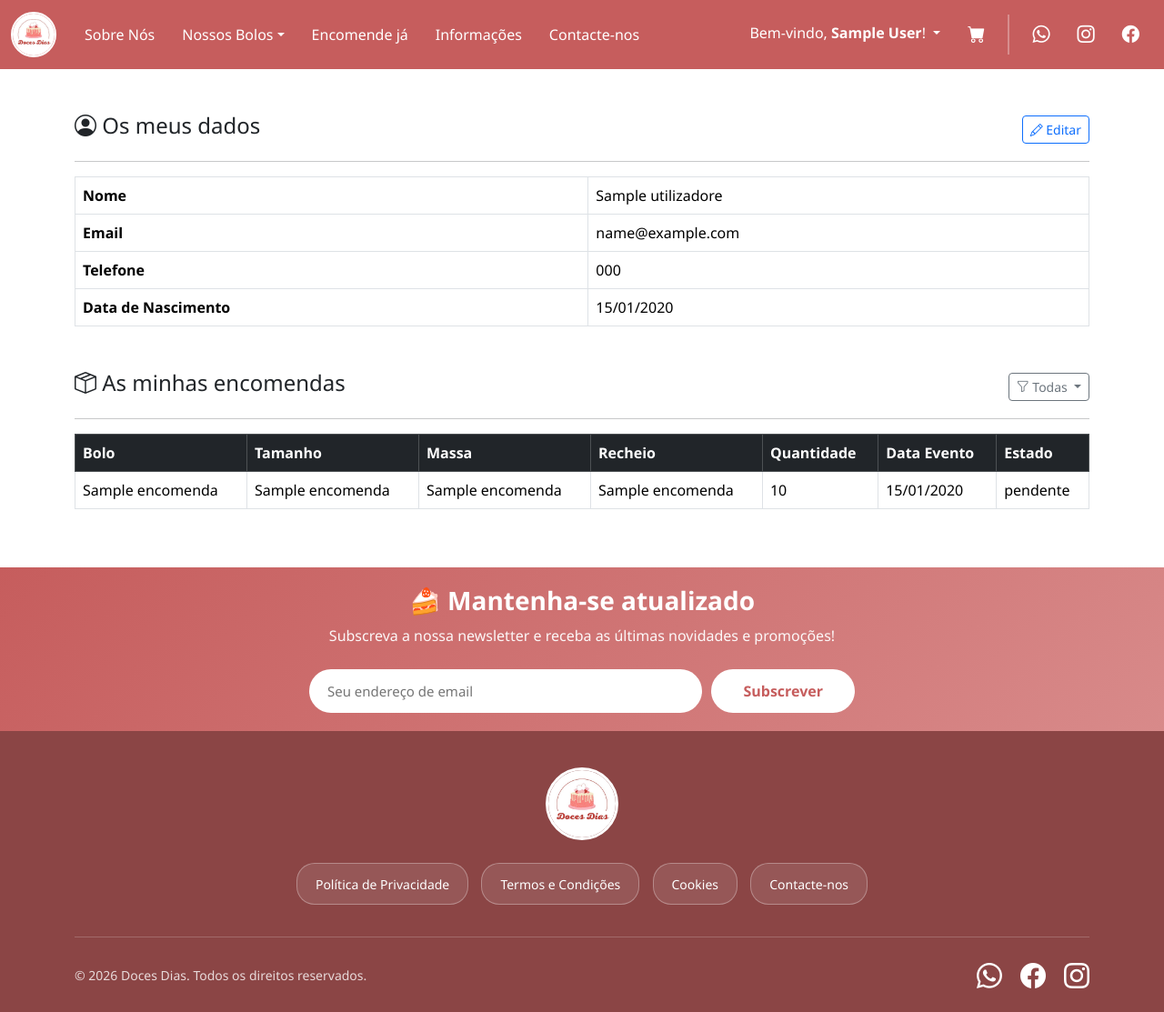
After one commit to Martim1964/PAP, a PHP site: page /PAP/pages/data/user-data.php in a window 1280 px wide. The commit adds this page. Shown: the whole page at 91% size. Run offline with PHP 8.4, Linux system fonts and the light colour scheme; the visitor is signed in with stand-in values (Sample User, id 1); tables that the repository leaves empty hold one stand-in row (values such as "Sample post").

Commit message:
Atualizacao 01/04 21h50

```diff
--- a/actions/processa_login.php
+++ b/actions/processa_login.php
@@ -43,6 +43,8 @@ if (isset($_POST['email']) && isset($_POST['pass'])) {
         if(password_verify($senha, $row['pass'])){
             $_SESSION['user'] = $row['email'];
             $_SESSION['nome'] = $row['nome'];
+            $_SESSION['user_id'] = $row['id'];
+            $_SESSION['admin']   = $row['admin'];
             header("Location: $destination");
             exit;
         } else {
--- a/includes/header-bolos.php
+++ b/includes/header-bolos.php
@@ -37,10 +37,10 @@
                     <li class="nav-item dropdown">
                         <a class="nav-link dropdown-toggle" href="#" role="button" data-bs-toggle="dropdown" aria-expanded="false">Nossos Bolos</a>
                             <ul class="dropdown-menu">
-                                <li><a class="dropdown-item" href="../../pages/bolos/casamento.php">🎂 Bolos de casamento</a></li>
-                                <li><a class="dropdown-item" href="../../pages/bolos/aniversario.php">🎉 Bolos de aniversário</a></li>
-                                <li><a class="dropdown-item" href="../../pages/bolos/batizados.php">👶 Bolos de batizado</a></li>
-                                <li><a class="dropdown-item" href="../../pages/bolos/cupcakes.php">🧁 Cupcakes/Bolos tradicionais</a></li>
+                                <li><a class="dropdown-item" href="../../pages/bolos/casamento.php">Bolos de casamento</a></li>
+                                <li><a class="dropdown-item" href="../../pages/bolos/aniversario.php">Bolos de aniversário</a></li>
+                                <li><a class="dropdown-item" href="../../pages/bolos/batizados.php">Bolos de batizado</a></li>
+                                <li><a class="dropdown-item" href="../../pages/bolos/cupcakes.php">Cupcakes/Bolos tradicionais</a></li>
                             </ul>
                     </li>
 
@@ -57,19 +57,29 @@
 
                 <!-- Right side: Login, Cart and Social Media -->
                 <ul class="navbar-nav">
-                    <?php if(isset($_SESSION['user'])): ?>
-                        <li class="nav-item">
-                            <a href="#" class="nav-link" onclick="if(confirm('Deseja realmente fazer logout?')){window.location='../../actions/logout.php';}return false;">
-                                Bem vindo, <strong><?php echo $_SESSION['nome']; ?></strong>!
+                    <?php if(isset($_SESSION['user_id'])): ?>
+                        <li class="nav-item dropdown">
+                            <a class="nav-link dropdown-toggle" href="#" role="button" data-bs-toggle="dropdown">
+                                Bem-vindo, <strong><?php echo htmlspecialchars($_SESSION['nome']); ?></strong>!
                             </a>
+                            <ul class="dropdown-menu dropdown-menu-end">
+                                <li><a class="dropdown-item" href="../../pages/data/user-data.php">Ver conta</a></li>
+                                <?php if($_SESSION['admin'] == 1): ?>
+                                    <li><a class="dropdown-item" href="../../pages/data/admin-data.php">Painel Admin</a></li>
+                                <?php endif; ?>
+                                <li><hr class="dropdown-divider"></li>
+                                <li><a class="dropdown-item text-danger" href="../../actions/logout.php">Terminar sessão</a></li>
+                            </ul>
                         </li>
                     <?php else: ?>
                         <li class="nav-item">
-                            <a class="nav-link" href="../../pages/login.php">
+                            <a class="nav-link" href="../pages/login.php">
                                 <i class="bi bi-person"></i> Login/Registe-se
                             </a>
                         </li>
                     <?php endif; ?>
+
+
                     <li class="nav-item">
                         <a class="nav-link" href="../../pages/compras.php">
                             <i class="bi bi-cart-fill"></i>
--- /dev/null
+++ b/pages/data/user-data.php
@@ -0,0 +1,175 @@
+<?php
+    require_once __DIR__ . '/../../includes/carrinho.php'; //Ir buscar os dados a pagina do carrinho
+    require_once __DIR__ . '/../../includes/db.php'; //Ir ver os dados inseridos na db
+    dd_start_session(); //Utiliza a funcao criada para start_session no carrinho.php
+
+    if (!isset($_SESSION['user_id'])) { //Confirma que o utilizador está logado
+        header('Location: ../login.php');
+        exit;
+    }
+
+    $user_id = (int)$_SESSION['user_id'];
+
+    // Buscar dados do utilizador
+    $sql_user = "SELECT nome, email, telefone, data_nascimento FROM utilizadores WHERE id = $user_id LIMIT 1";
+    $result_user = mysqli_query($con, $sql_user);
+    $user = mysqli_fetch_assoc($result_user);
+
+    // Filtro
+    // $filtro = $_GET['filtro'] ?? 'todas';
+    // $where_extra = '';
+    // if ($filtro === 'por_entregar') {
+    //     $where_extra = "AND estado NOT IN ('entregue', 'cancelada')";
+    // } elseif ($filtro === 'entregues') {
+    //     $where_extra = "AND estado = 'entregue'";
+    // } elseif ($filtro === 'canceladas') {
+    //     $where_extra = "AND estado = 'cancelada'";
+    // }
+
+    $filtro = '';
+    $where_extra = '';
+    if($filtro == 'entregue' || $filtro == 'cancelada'){
+        $where_extra = "SELECT estado FROM encomendas WHERE estado != 'entregue' AND estado != 'cancelada' ";
+    } elseif ($filtro == 'entregue'){
+        $where_extra = "SELECT estado FROM encomendas WHERE estado = 'entregue' ";
+    } elseif($filtro == 'cancelada'){
+        $where_extra = "SELECT estado FROM encomendas WHERE estado = 'cancelada' ";
+    }
+
+    // Buscar encomendas do utilizador
+    $sql_enc = "SELECT bolo_nome, tamanho_label, massa_label, recheio_label, quantidade, data_evento, estado FROM encomendas WHERE utilizador_id = $user_id $where_extra ORDER BY data_encomenda DESC";
+    $result_enc = mysqli_query($con, $sql_enc);
+?>
+<!DOCTYPE html>
+<html lang="pt-PT">
+<head>
+    <meta charset="UTF-8">
+    <meta name="viewport" content="width=device-width, initial-scale=1.0">
+    <link href="https://cdn.jsdelivr.net/npm/bootstrap@5.3.3/dist/css/bootstrap.min.css" rel="stylesheet">
+    <link rel="stylesheet" href="https://cdn.jsdelivr.net/npm/bootstrap-icons@1.11.3/font/bootstrap-icons.min.css">
+    <script src="https://cdn.jsdelivr.net/npm/bootstrap@5.3.3/dist/js/bootstrap.bundle.min.js"></script>
+    <title>A minha conta - Doces Dias</title>
+</head>
+<body>
+    <?php include __DIR__ . '/../../includes/header-bolos.php'; ?>
+
+    <div class="container my-5">
+
+        <!-- DADOS DO UTILIZADOR -->
+        <div class="d-flex justify-content-between align-items-center mb-3">
+            <h4><i class="bi bi-person-circle"></i> Os meus dados</h4>
+            <button class="btn btn-outline-primary btn-sm" data-bs-toggle="modal" data-bs-target="#modalEditar">
+                <i class="bi bi-pencil"></i> Editar
+            </button>
+        </div>
+        <hr>
+        <?php if ($user): ?>
+        <table class="table table-bordered"> <!-- Tabela com dados do user -->
+            <tr>
+                <th>Nome</th>
+                <td><?= htmlspecialchars($user['nome']) ?></td>
+            </tr>
+            <tr>
+                <th>Email</th>
+                <td><?= htmlspecialchars($user['email']) ?></td>
+            </tr>
+            <tr>
+                <th>Telefone</th>
+                <td><?= htmlspecialchars($user['telefone'] ?? '—') ?></td>
+            </tr>
+            <tr>
+                <th>Data de Nascimento</th>
+                <td><?= $user['data_nascimento'] ? dd_formata_data($user['data_nascimento']) : '—' ?></td>
+            </tr>
+        </table>
+        <?php endif; ?>
+
+        <!-- ENCOMENDAS -->
+        <div class="d-flex justify-content-between align-items-center mt-5 mb-3">
+            <h4><i class="bi bi-box-seam"></i> As minhas encomendas</h4>
+            <!-- DROPDOWN -->
+            <div class="dropdown">
+                <button class="btn btn-outline-secondary btn-sm dropdown-toggle" type="button" data-bs-toggle="dropdown">
+                    <i class="bi bi-funnel"></i>
+                    <?php
+                        $labels = ['todas'=>'Todas','por_entregar'=>'Por entregar','entregues'=>'Entregues','canceladas'=>'Canceladas'];
+                        echo $labels[$filtro] ?? 'Todas';
+                    ?>
+                </button>
+                <ul class="dropdown-menu dropdown-menu-end">
+                    <li><a class="dropdown-item <?= $filtro==='todas'        ? 'active':'' ?>" href="?filtro=todas">Todas</a></li>
+                    <li><a class="dropdown-item <?= $filtro==='por_entregar' ? 'active':'' ?>" href="?filtro=por_entregar">Por entregar</a></li>
+                    <li><a class="dropdown-item <?= $filtro==='entregues'    ? 'active':'' ?>" href="?filtro=entregues">Entregues</a></li>
+                    <li><a class="dropdown-item <?= $filtro==='canceladas'   ? 'active':'' ?>" href="?filtro=canceladas">Canceladas</a></li>
+                </ul>
+            </div>
+        </div>
+        <hr>
+        <table class="table table-bordered table-hover"> <!-- Tabela com dados das encomendas -->
+            <thead class="table-dark">
+                <tr>
+                    <th>Bolo</th>
+                    <th>Tamanho</th>
+                    <th>Massa</th>
+                    <th>Recheio</th>
+                    <th>Quantidade</th>
+                    <th>Data Evento</th>
+                    <th>Estado</th>
+                </tr>
+            </thead>
+            <tbody>
+                <?php if (mysqli_num_rows($result_enc) > 0): ?>
+                    <?php while ($enc = mysqli_fetch_assoc($result_enc)): ?>
+                    <tr>
+                        <td><?= htmlspecialchars($enc['bolo_nome']) ?></td>
+                        <td><?= htmlspecialchars($enc['tamanho_label']) ?></td>
+                        <td><?= htmlspecialchars($enc['massa_label'] ?: '—') ?></td>
+                        <td><?= htmlspecialchars($enc['recheio_label'] ?: '—') ?></td>
+                        <td><?= $enc['quantidade'] ?></td>
+                        <td><?= dd_formata_data($enc['data_evento']) ?></td>
+                        <td><?= htmlspecialchars($enc['estado']) ?></td>
+                    </tr>
+                    <?php endwhile; ?>
+                <?php else: ?>
+                    <tr>
+                        <td colspan="7" class="text-center text-muted">Nenhuma encomenda encontrada.</td>
+                    </tr>
+                <?php endif; ?>
+            </tbody>
+        </table>
+
+    </div>
+
+    <!-- MODAL EDITAR -->
+    <div class="modal fade" id="modalEditar" tabindex="-1">
+        <div class="modal-dialog">
+            <div class="modal-content">
+                <div class="modal-header">
+                    <h5 class="modal-title"><i class="bi bi-pencil"></i> Editar dados</h5>
+                    <button type="button" class="btn-close" data-bs-dismiss="modal"></button>
+                </div>
+                <form action="../../actions/editar-conta.php" method="POST">
+                    <div class="modal-body">
+                        <div class="mb-3">
+                            <label class="form-label">Email</label>
+                            <input type="email" name="email" class="form-control"
+                                value="<?= htmlspecialchars($user['email']) ?>" required>
+                        </div>
+                        <div class="mb-3">
+                            <label class="form-label">Telefone</label>
+                            <input type="tel" name="telefone" class="form-control"
+                                value="<?= htmlspecialchars($user['telefone'] ?? '') ?>">
+                        </div>
+                    </div>
+                    <div class="modal-footer">
+                        <button type="button" class="btn btn-secondary" data-bs-dismiss="modal">Cancelar</button>
+                        <button type="submit" class="btn btn-primary">Guardar</button>
+                    </div>
+                </form>
+            </div>
+        </div>
+    </div>
+
+    <?php include __DIR__ . '/../../includes/footer-bolos.php'; ?>
+</body>
+</html>
--- a/sites pap/sites.txt
+++ b/sites pap/sites.txt
@@ -20,3 +20,7 @@ https://www.youtube.com/watch?v=1KxD8J8CAFg
 https://github.com/PHPMailer/PHPMailer
 https://www.totvs.com/blog/gestao-para-assinatura-de-documentos/sha256/
 https://www.youtube.com/watch?v=R9bfts9ZFjs
+https://www.youtube.com/watch?v=kj7A7lH3aVE
+https://getbootstrap.com/docs/4.1/content/tables/
+https://www.youtube.com/watch?v=Y9LFqKTrJE4
+https://www.youtube.com/watch?v=A83BZWPeRJk
```
Also changed, not shown: actions/alterar-estado.php (added, +24 -0 lines), actions/compras-sucesso.php (+30 -3 lines), actions/editar-conta.php (added, +23 -0 lines), includes/header-root.php (+19 -9 lines), includes/header.php (+30 -31 lines), pages/data/admin-data.php (added, +165 -0 lines).
